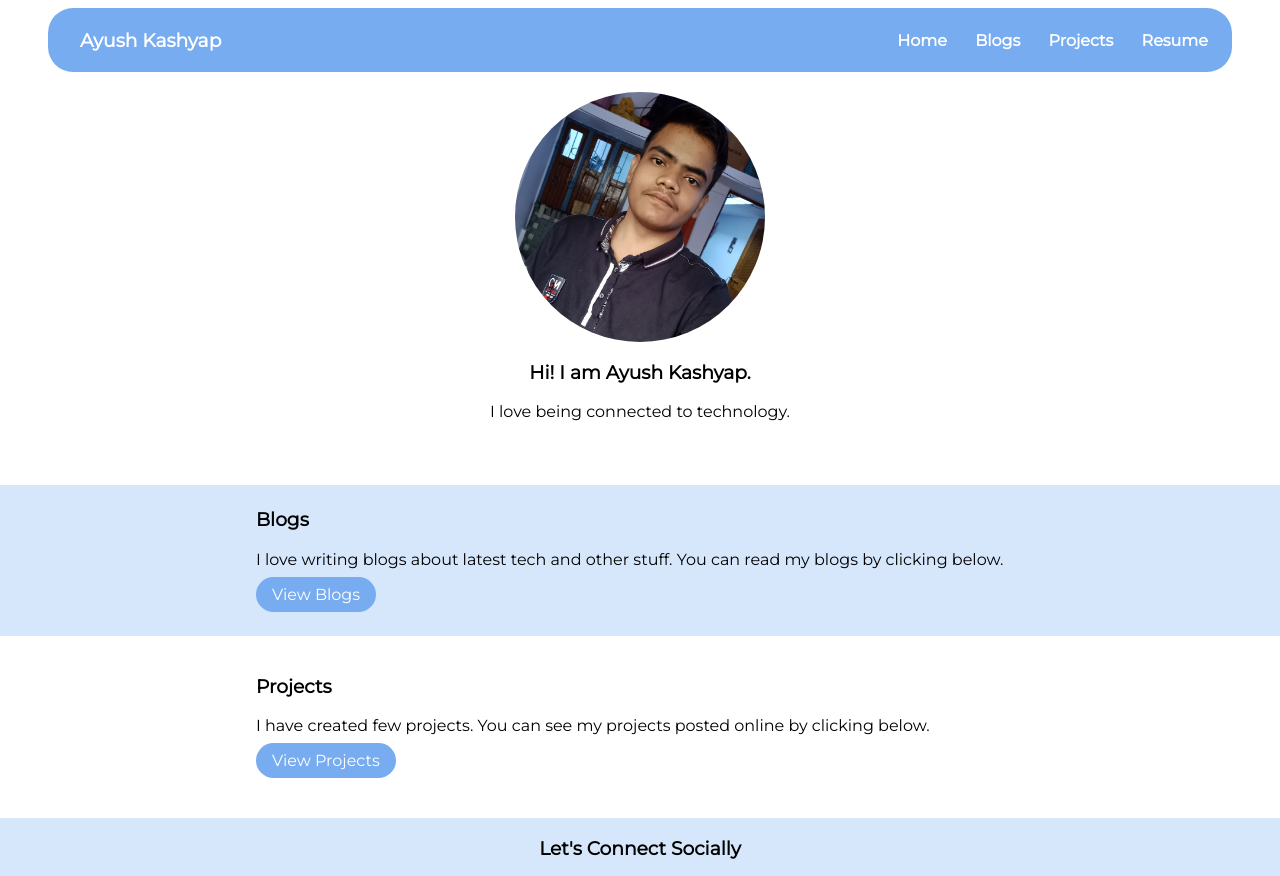
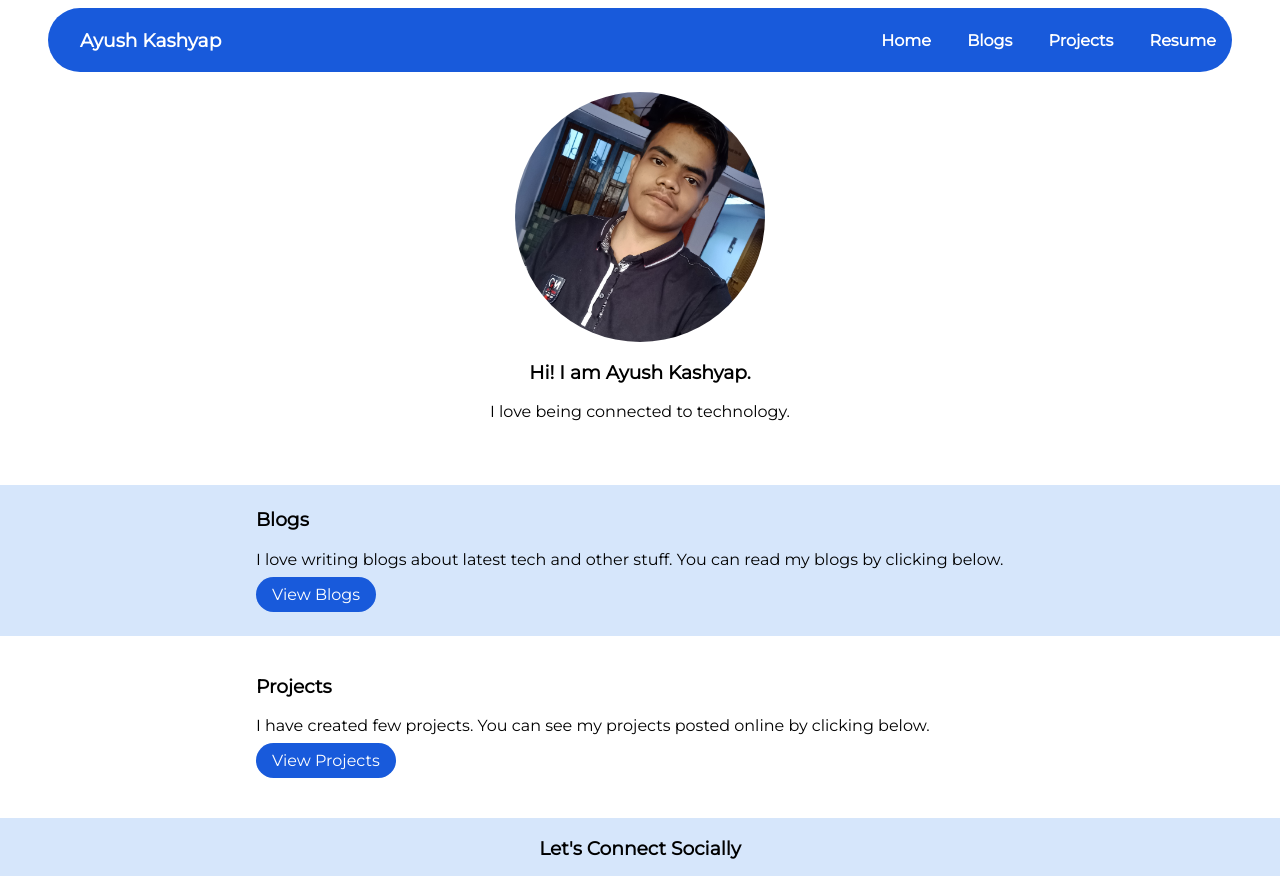
Before and after one commit to ayush-kashyap/ayushkashyap-portfolio, a plain HTML site: page index.html in a window 1280 px wide. Shown: the top 876 px of the page. Drawn offline with Linux system fonts and the light colour scheme.

Commit message:
navigation bar styling

```diff
--- a/css1.css
+++ b/css1.css
@@ -1,6 +1,6 @@
 @import url('https://fonts.googleapis.com/css2?family=Montserrat&display=swap');
 :root{
-    --maincolor: #77ACF1;
+    --maincolor: #185ADB;
     --alternatesection: #77ACF14d;
 }
 body{
@@ -27,24 +27,26 @@ nav{
     height: 8vh;
     margin: 0.5rem 3rem 0rem 3rem;
     align-items: center;
-    border-radius: 25px;
+    border-radius: 3rem;
     justify-content: space-between;
 }
 .navitems{
+    padding: 0.3rem 0.5rem;
+    border-radius: 0.5rem 2rem 2rem 0.5rem;
     color: white;
-    margin-right: 1.5rem;
+    margin: 0rem 0.5rem;
     font-weight: 700;
-    transition: all 250ms ease-in-out;
+    transition: all 250ms;
 }
 .navitems:hover{
-    color: lightyellow;
-    text-shadow: 0px 1px 5px rgb(0 0 0 / 30%);
+    background-color: white;
+    color: var(--maincolor);
 }
 
 #navigation{
     display: block;
     position: static;
-    transition: all 1s linear;
+    transition: all 1s;
 }
 footer{
     background-color: var(--alternatesection);
```
